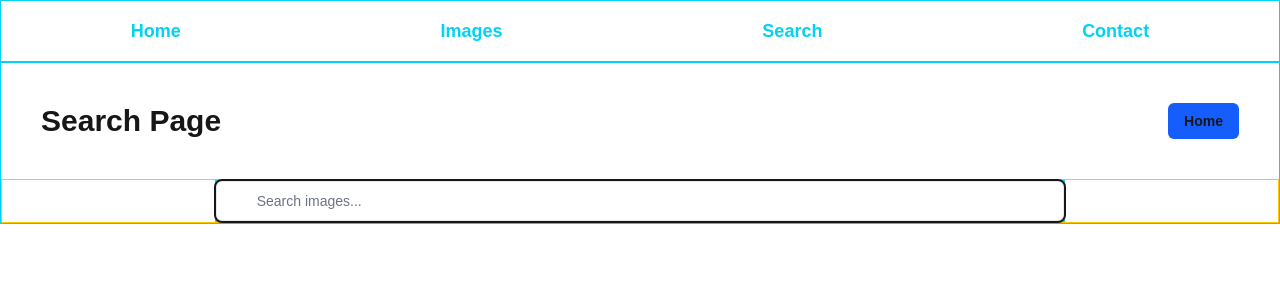
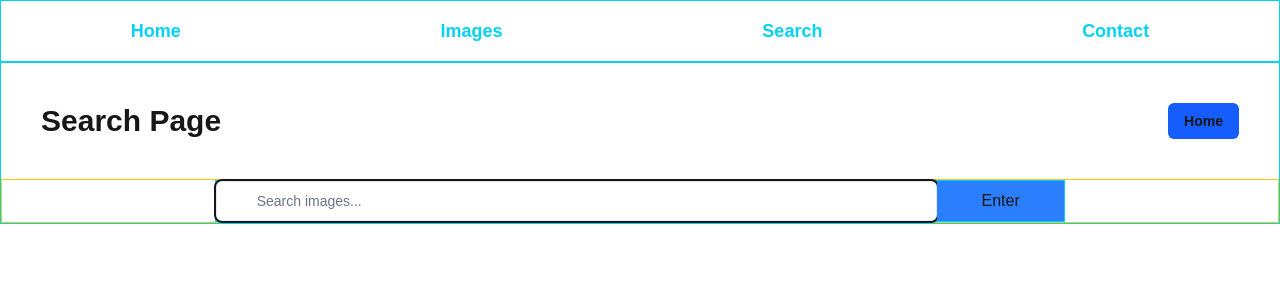
Before and after one commit to EveilHub/nextjs_prompt_ia, a Next.js app in the folder my-app/: page /search in a window 1280 px wide. Shown: the top 300 px of the page. Built offline with nearby package versions, Linux system fonts and the light colour scheme.

Commit message:
code review

```diff
--- a/my-app/app/ui/btn-home.tsx
+++ b/my-app/app/ui/btn-home.tsx
@@ -1,8 +1,9 @@
 "use client";
 
+import { JSX } from "react";
 import { useRouter } from "next/navigation";
 
-const BtnHome = () => {
+const BtnHome = (): JSX.Element => {
 
     const router = useRouter();
 
--- a/my-app/app/ui/img-cat.tsx
+++ b/my-app/app/ui/img-cat.tsx
@@ -11,11 +11,6 @@ const ImgCat = (): JSX.Element => {
     const [error, setError] = useState<string | null>(null);
 
     const [displayId, setDisplayId] = useState<string | undefined>(undefined);
-
-    const handleCat = (id: string) => {
-        const mappingCat: string | undefined = catImage.find((cat: string) => cat === id);
-        setDisplayId(mappingCat);
-    };
 
     useEffect(() => {
         const fetchCat = async () => {
@@ -36,10 +31,13 @@ const ImgCat = (): JSX.Element => {
         fetchCat();
     }, []);
 
+    const handleCat = (id: string): void => {
+        const mappingCat: string | undefined = catImage.find((cat: string) => cat === id);
+        setDisplayId(mappingCat);
+    };
+
     if (loading) return <div>Chargement...</div>;
     if (error) return <div>Erreur: {error}</div>;
-
-    console.log("cat", catImage);
 
     return (
         <div className="grid grid-cols-5 grid-rows-5 gap-4 ">
--- a/my-app/app/ui/search-bar.tsx
+++ b/my-app/app/ui/search-bar.tsx
@@ -1,11 +1,11 @@
 "use client";
 
-import { JSX } from "react";
+import { SubmitEvent, JSX } from "react";
 import { usePathname, useRouter, useSearchParams } from "next/navigation";
 
 const SearchBar = ({ placeholder }: { placeholder: string }): JSX.Element => {
 
-    const pathname = usePathname();
+    const pathname: string = usePathname();
     const { replace } = useRouter();
     const searchParams = useSearchParams();
 
@@ -20,17 +20,24 @@ const SearchBar = ({ placeholder }: { placeholder: string }): JSX.Element => {
         replace(`${pathname}?${params.toString()}`);
     };
 
+    const validateSearch = (e: SubmitEvent<HTMLFormElement>): void => {
+        e.preventDefault();
+        const value = e.target.value;
+        console.log(value);
+    };
+
     return (
-        <div className="w-2/3 border border-cyan-400">
+        <form onSubmit={(e) => validateSearch(e)} className="w-2/3 flex flex-row border border-cyan-400">
             <input
-                className="peer block w-full rounded-md border border-gray-200 py-[9px] pl-10 text-sm outline-2 placeholder:text-gray-500"
+                className="peer block w-[85%] rounded-md border border-gray-200 py-[9px] pl-10 text-sm outline-2 placeholder:text-gray-500"
                 placeholder={placeholder}
                 onChange={(e) => {
                     handleSearch(e.target.value);
                 }}
                 defaultValue={searchParams.get('query')?.toString()}
             />
-        </div>
+            <button type="submit" className="w-[15%] bg-blue-500 m-left">Enter</button>
+        </form>
     )
 }
 export default SearchBar;
```
